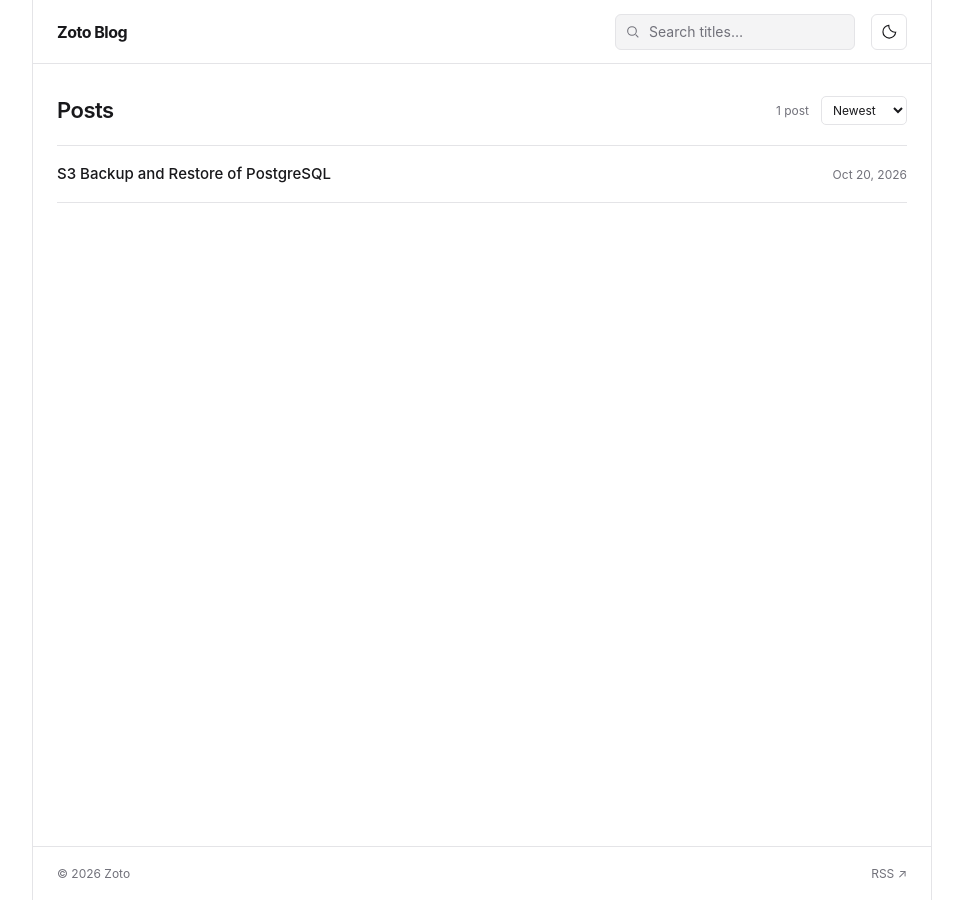
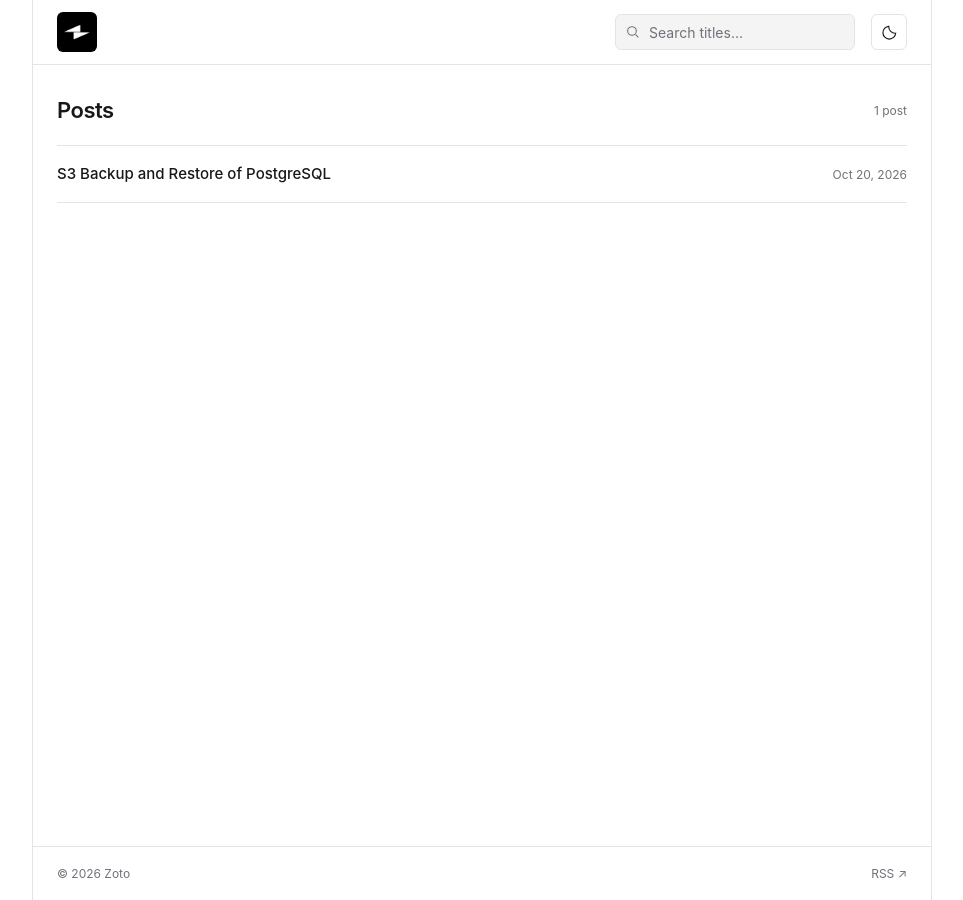
Before and after one commit to zotodev/zotodev.github.io, a Jekyll site: the page built from index.html, in a window 1280 px wide. Shown: the whole page, without its empty margins (158-1121 px from the left). Built offline with Jekyll 4.4.1, drawn with Linux system fonts in a browser that asks for light colours.

Commit message:
Use Zoto brand image, remove sorting, and document native Pages caching

```diff
--- a/_layouts/default.html
+++ b/_layouts/default.html
@@ -11,9 +11,13 @@
     <meta property="og:title" content="{{ page.title | default: site.title | escape }}">
     <meta property="og:description" content="{{ page.description | default: site.description | escape }}">
     <meta property="og:url" content="{{ page.url | absolute_url }}">
+    <meta property="og:image" content="{{ '/assets/zoto.9d944cf2c963.jpeg' | absolute_url }}">
+    <meta property="og:image:alt" content="Zoto brand logo">
+    <meta name="twitter:card" content="summary">
+    <meta name="twitter:image" content="{{ '/assets/zoto.9d944cf2c963.jpeg' | absolute_url }}">
     <meta property="og:type" content="{% if page.layout == 'post' %}article{% else %}website{% endif %}">
     {% if page.layout == 'post' %}<meta property="article:published_time" content="{{ page.date | date_to_xmlschema }}">{% endif %}
-    <link rel="icon" href="{{ '/assets/favicon.svg' | relative_url }}" type="image/svg+xml">
+    <link rel="icon" href="{{ '/assets/zoto.9d944cf2c963.jpeg' | relative_url }}" type="image/jpeg">
     <link rel="alternate" type="application/rss+xml" title="Zoto Blog" href="{{ '/feed.xml' | relative_url }}">
     <script src="{{ '/assets/theme.js' | relative_url }}?v={{ site.time | date: '%s' }}"></script>
     <script type="module" src="{{ "/assets/search.mjs" | relative_url }}?v={{ site.time | date: '%s' }}"></script>
@@ -23,7 +27,7 @@
     <a class="skip-link" href="#main">Skip to content</a>
     <div class="shell">
       <header class="site-header">
-        <a class="brand" href="{{ '/' | relative_url }}" aria-label="Zoto Blog home">Zoto Blog</a>
+        <a class="brand" href="{{ '/' | relative_url }}" aria-label="Zoto Blog home"><img src="{{ '/assets/zoto.9d944cf2c963.jpeg' | relative_url }}" alt="Zoto" width="40" height="40"></a>
         <form class="search-form" action="{{ '/' | relative_url }}" role="search">
           <label class="sr-only" for="search">Search posts</label>
           <svg viewBox="0 0 24 24" fill="none" stroke="currentColor" stroke-width="1.6" aria-hidden="true"><circle cx="10.5" cy="10.5" r="6.5"/><path d="m16 16 4 4"/></svg>
--- a/assets/search.mjs
+++ b/assets/search.mjs
@@ -1,13 +1,8 @@
-export function selectPosts(posts, query, sort) {
+export function selectPosts(posts, query) {
   const words = query.toLocaleLowerCase("en").trim().split(/\s+/).filter(Boolean);
-  const compare = (a, b) => a.localeCompare(b, "en", { sensitivity: "base" });
   return posts.filter(post => {
     const text = post.title.toLocaleLowerCase("en");
     return words.every(word => text.includes(word));
-  }).sort((a, b) => {
-    const primary = sort === "title" ? compare(a.title, b.title)
-      : sort === "oldest" ? compare(a.date, b.date) : compare(b.date, a.date);
-    return primary || compare(a.slug, b.slug);
   });
 }
 
@@ -19,42 +14,35 @@ if (typeof document !== "undefined") {
 
   if (journal) {
     const list = journal.querySelector(".post-list");
-    const sort = journal.querySelector("#sort");
     const count = journal.querySelector("#result-count");
     const empty = journal.querySelector("#empty-message");
     const skeleton = journal.querySelector(".loading-skeleton");
     const posts = [...list.children].map(node => ({
-      node, slug: node.dataset.slug,
+      node,
       title: node.querySelector(".post-title").textContent,
-      date: node.querySelector("time").dateTime,
     }));
     let timer;
-    sort.hidden = false;
 
     function readURL() {
       const params = new URL(location.href).searchParams;
       input.value = params.get("q") || "";
-      sort.value = ["newest", "oldest", "title"].includes(params.get("sort")) ? params.get("sort") : "newest";
     }
 
     function saveURL() {
       const url = new URL(location.href);
       if (input.value.trim()) url.searchParams.set("q", input.value);
       else url.searchParams.delete("q");
-      if (sort.value !== "newest") url.searchParams.set("sort", sort.value);
-      else url.searchParams.delete("sort");
       history.replaceState(null, "", url);
     }
 
     function render() {
       const query = input.value.trim();
-      const found = selectPosts(posts, query, sort.value);
+      const found = selectPosts(posts, query);
       skeleton.hidden = true;
       list.hidden = false;
       journal.setAttribute("aria-busy", "false");
       const shown = new Set(found.map(post => post.node));
       for (const post of posts) post.node.hidden = !shown.has(post.node);
-      for (const post of found) list.append(post.node);
       count.textContent = `${found.length} ${query ? (found.length === 1 ? "result" : "results") : (found.length === 1 ? "post" : "posts")}`;
       empty.hidden = found.length > 0;
       empty.textContent = query ? "No matching posts" : "No posts yet.";
@@ -70,7 +58,6 @@ if (typeof document !== "undefined") {
       saveURL();
       timer = setTimeout(render, 120);
     });
-    sort.addEventListener("change", () => { clearTimeout(timer); saveURL(); render(); });
     form.addEventListener("submit", event => { event.preventDefault(); clearTimeout(timer); saveURL(); render(); });
     addEventListener("popstate", () => { clearTimeout(timer); readURL(); render(); });
     readURL();
--- a/assets/style.css
+++ b/assets/style.css
@@ -35,9 +35,9 @@ body {
   -webkit-font-smoothing: antialiased;
 }
 a { color: inherit; text-decoration: none; }
-button, input, select { font: inherit; color: inherit; }
-a, button, input, select { touch-action: manipulation; }
-a:focus-visible, button:focus-visible, input:focus-visible, select:focus-visible {
+button, input { font: inherit; color: inherit; }
+a, button, input { touch-action: manipulation; }
+a:focus-visible, button:focus-visible, input:focus-visible {
   outline: 2px solid var(--foreground);
   outline-offset: 3px;
   border-radius: 4px;
@@ -63,7 +63,8 @@ a:focus-visible, button:focus-visible, input:focus-visible, select:focus-visible
   border-bottom: 1px solid var(--border);
   background: var(--background);
 }
-.brand { font-size: 16px; font-weight: 650; letter-spacing: -.5px; white-space: nowrap; }
+.brand { display: inline-flex; align-items: center; width: fit-content; }
+.brand img { display: block; width: 40px; height: 40px; border-radius: 6px; }
 .search-form { position: relative; min-width: 0; }
 .search-form svg { width: 16px; height: 16px; position: absolute; left: 10px; top: 10px; color: var(--muted); pointer-events: none; }
 .search-form input {
@@ -96,13 +97,11 @@ main:focus { outline: none; }
 .sr-only { position: absolute; width: 1px; height: 1px; padding: 0; margin: -1px; overflow: hidden; clip-path: inset(50%); white-space: nowrap; border: 0; }
 .skip-link { position: fixed; top: -100px; left: 16px; padding: 8px 16px; background: var(--foreground); color: var(--background); z-index: 20; }
 .skip-link:focus { top: 12px; }
-.list-heading, .list-controls { display: flex; align-items: center; justify-content: space-between; gap: 16px; }
+.list-heading { display: flex; align-items: center; justify-content: space-between; gap: 16px; }
 h1 { font-size: 28px; line-height: 1.25; letter-spacing: -.8px; font-weight: 600; margin: 0; overflow-wrap: anywhere; }
 .list-heading { margin-bottom: 20px; }
 .list-heading h1 { font-size: 22px; letter-spacing: -.5px; }
-.list-controls { gap: 12px; }
 #result-count { font-size: 12px; color: var(--muted); }
-#sort { border: 1px solid var(--border); border-radius: 5px; background: var(--background); padding: 5px 7px; font-size: 12px; }
 .post-list { list-style: none; padding: 0; margin: 0; }
 .post-list li { border-bottom: 1px solid var(--border); }
 .post-list li:first-child { border-top: 1px solid var(--border); }
@@ -145,7 +144,6 @@ time { font-size: 13px; color: var(--muted); }
   .search-form input { font-size: 16px; }
   main { padding: 28px 20px 48px; }
   .site-footer { padding-inline: 20px; }
-  .list-controls { gap: 8px; }
   .post-row { align-items: flex-start; gap: 14px; }
   .post-row time { margin-top: 3px; font-size: 11px; }
   .article-header h1 { font-size: 26px; }
--- a/index.html
+++ b/index.html
@@ -5,15 +5,7 @@ layout: default
 <section class="journal" aria-labelledby="posts-heading">
   <div class="list-heading">
     <h1 id="posts-heading">Posts</h1>
-    <div class="list-controls">
-      <span id="result-count" role="status" aria-live="polite">{{ ordered_posts | size }} {% if ordered_posts.size == 1 %}post{% else %}posts{% endif %}</span>
-      <label class="sr-only" for="sort">Sort posts</label>
-      <select id="sort" hidden>
-        <option value="newest">Newest</option>
-        <option value="oldest">Oldest</option>
-        <option value="title">Title A–Z</option>
-      </select>
-    </div>
+    <span id="result-count" role="status" aria-live="polite">{{ ordered_posts | size }} {% if ordered_posts.size == 1 %}post{% else %}posts{% endif %}</span>
   </div>
   <div class="loading-skeleton" aria-hidden="true" hidden>
     <div class="skeleton-row"><span></span><span></span></div>
@@ -22,7 +14,7 @@ layout: default
   </div>
   <ol class="post-list">
     {% for post in ordered_posts %}
-    <li data-slug="{{ post.slug | escape }}">
+    <li>
       <a class="post-row" href="{{ post.url | relative_url }}"><span class="post-title">{{ post.title | escape }}</span><time datetime="{{ post.date | date: '%Y-%m-%d' }}">{{ post.date | date: '%b %d, %Y' }}</time></a>
     </li>
     {% endfor %}
```
Also changed, not shown: test/search_test.mjs (+9 -11 lines), test/site_test.rb (+8 -0 lines), .github/workflows/pages.yml, README.md, assets/favicon.svg (deleted), assets/zoto.9d944cf2c963.jpeg (added).
